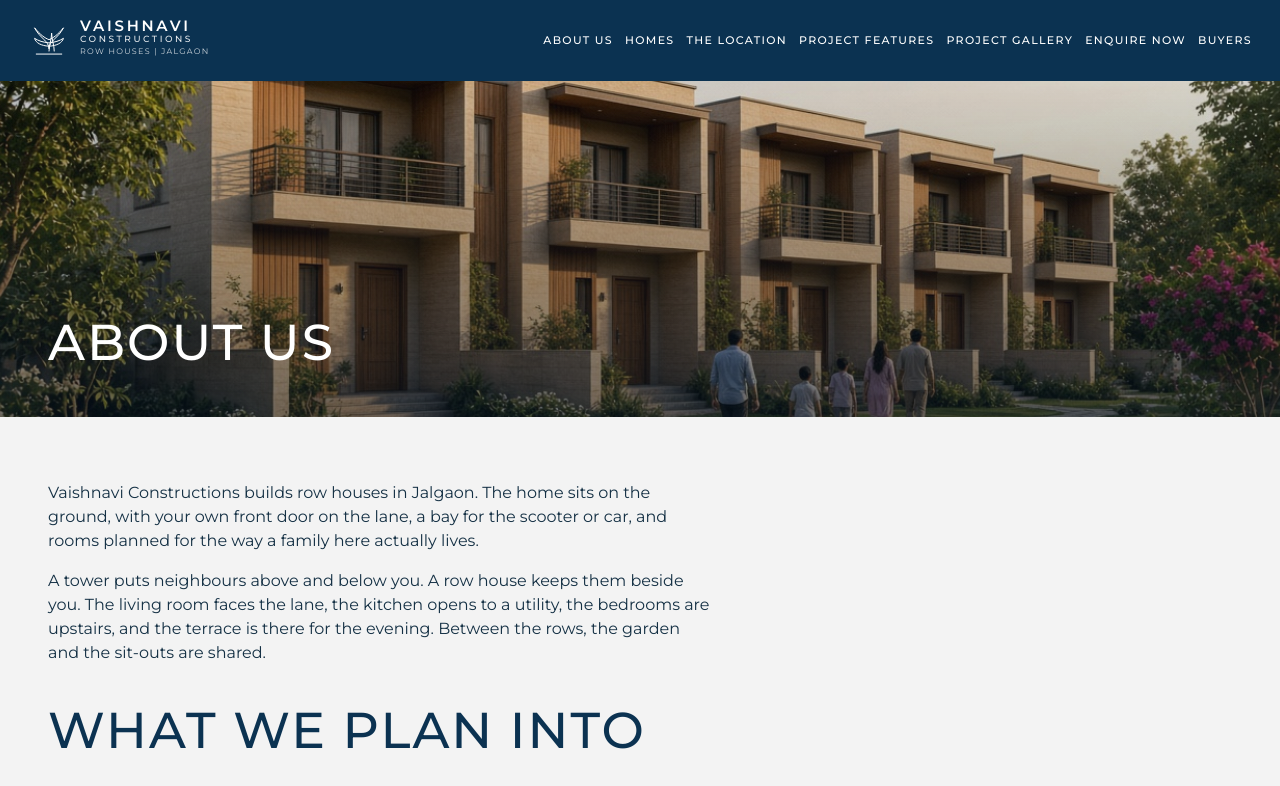
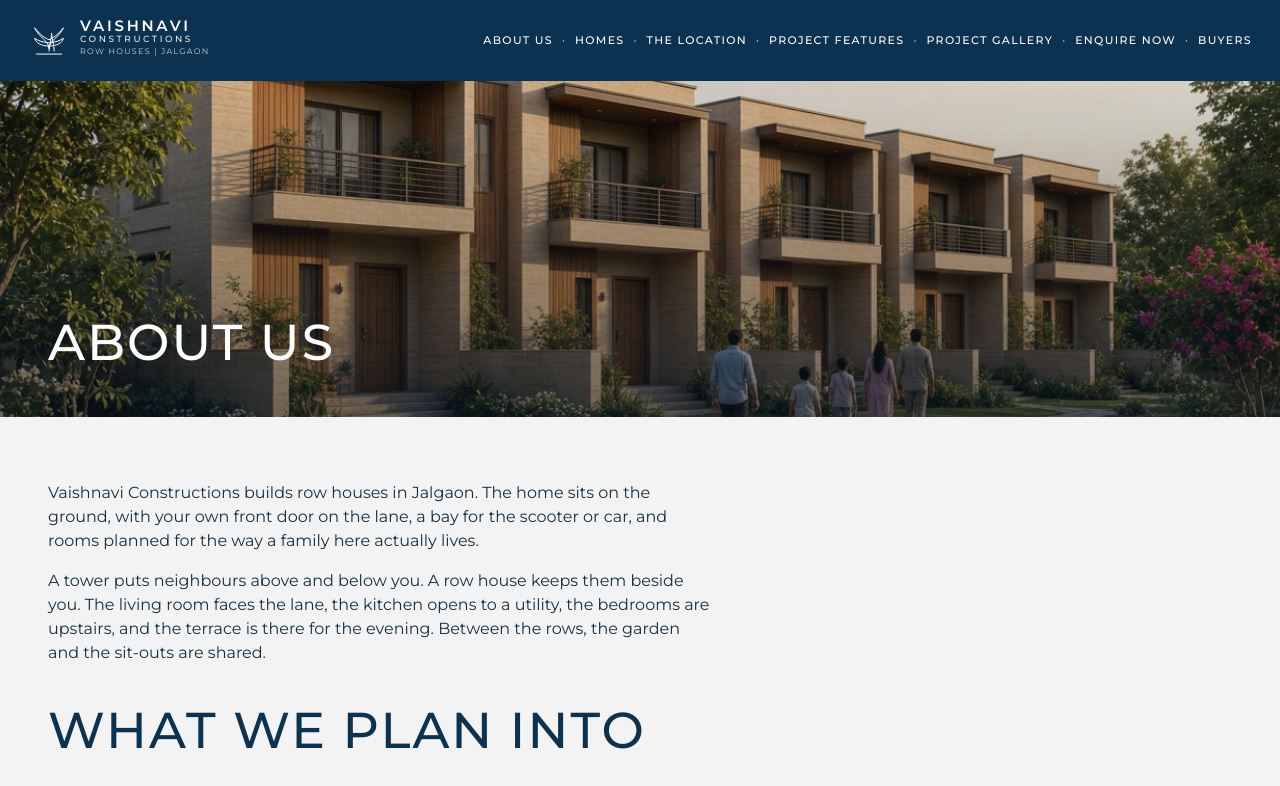
Before and after one commit to sameeeerjadhav/Construction-Website, a Next.js app: page /about in a window 1280 px wide. Shown: the top 786 px of the page. Built offline with nearby package versions, Linux system fonts and the light colour scheme.

Commit message:
Line the header links up the way the reference does.

```diff
--- a/src/app/globals.css
+++ b/src/app/globals.css
@@ -118,7 +118,8 @@ h1, h2, h3, p { margin: 0; }
   position: absolute;
   inset: 0 0 auto 0;
   display: grid;
-  grid-template-columns: 60% 40%;
+  grid-template-columns: minmax(0, 60%) minmax(0, 40%);
+  grid-template-rows: auto auto;
 }
 
 .utility,
@@ -129,18 +130,30 @@ h1, h2, h3, p { margin: 0; }
 
 .header-left {
   display: flex;
-  align-items: flex-end;
-  gap: 14px;
-  height: 100%;
+  align-items: center;
+  gap: 20px;
   min-width: 0;
-  padding: 16px 12px 14px 34px;
+  padding: 16px 12px 0 34px;
 }
 
-.header-right {
-  display: flex;
-  flex-direction: column;
-  height: 100%;
-  min-width: 0;
+.split-header .header-right { display: contents; }
+
+.split-header .header-left {
+  grid-column: 1;
+  grid-row: 2;
+  align-self: center;
+  padding: 12px 16px 18px 34px;
+}
+
+.split-header .utility {
+  grid-column: 2;
+  grid-row: 1;
+}
+
+.split-header .nav-right {
+  grid-column: 2;
+  grid-row: 2;
+  align-self: center;
 }
 
 .nav-left,
@@ -149,7 +162,7 @@ h1, h2, h3, p { margin: 0; }
   display: flex;
   flex-wrap: nowrap;
   align-items: center;
-  gap: 12px;
+  gap: 22px;
   min-width: 0;
 }
 
@@ -217,8 +230,31 @@ h1, h2, h3, p { margin: 0; }
 .utility a { color: #fff; font-size: 13px; text-decoration: none; }
 
 .nav-right {
-  margin-top: auto;
-  padding: 10px 22px 14px;
+  margin-top: 0;
+  padding: 12px 22px 18px;
+}
+
+.nav-left > a + a::before,
+.nav-left > a + button::before,
+.nav-left > button + a::before,
+.nav-left > button + button::before,
+.nav-right > a::before,
+.nav-right > button::before,
+.nav-bar > a + a::before,
+.nav-bar > a + button::before,
+.nav-bar > button + a::before,
+.nav-bar > button + button::before {
+  content: "·";
+  position: absolute;
+  top: 50%;
+  left: -13px;
+  transform: translateY(-54%);
+  opacity: 0.8;
+}
+
+.utility .logo-mark {
+  padding-left: 16px;
+  border-left: 1px solid rgba(255, 255, 255, 0.28);
 }
 
 .menu-btn {
@@ -947,10 +983,12 @@ h1, h2, h3, p { margin: 0; }
 .actions { display: flex; flex-wrap: wrap; gap: 12px; margin-top: 22px; }
 .actions .solid-button, .actions .line-button { width: auto; }
 
-@media (max-width: 980px) {
+@media (max-width: 1060px) {
   .split-header { display: flex; grid-template-columns: none; }
-  .header-left { align-items: center; height: auto; }
-  .header-right, .nav-left { display: none; }
+  .header-left { align-items: center; height: auto; width: 100%; grid-column: auto; grid-row: auto; }
+  .split-header .header-right,
+  .header-right,
+  .nav-left { display: none; }
   .menu-btn, .bar-header .menu-btn { display: inline-flex; }
   .bar-header .nav-bar { display: none; }
   .bar-header .header-left { align-items: center; height: auto; }
```
